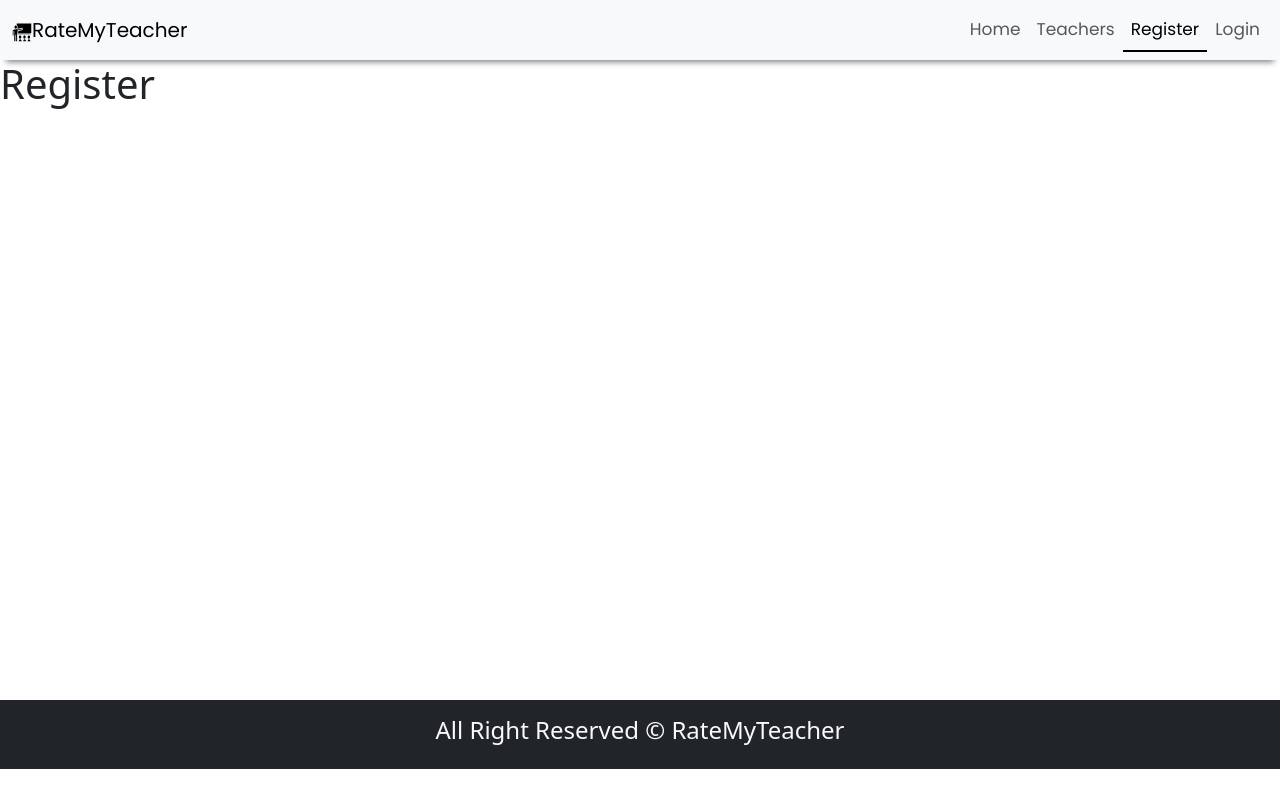
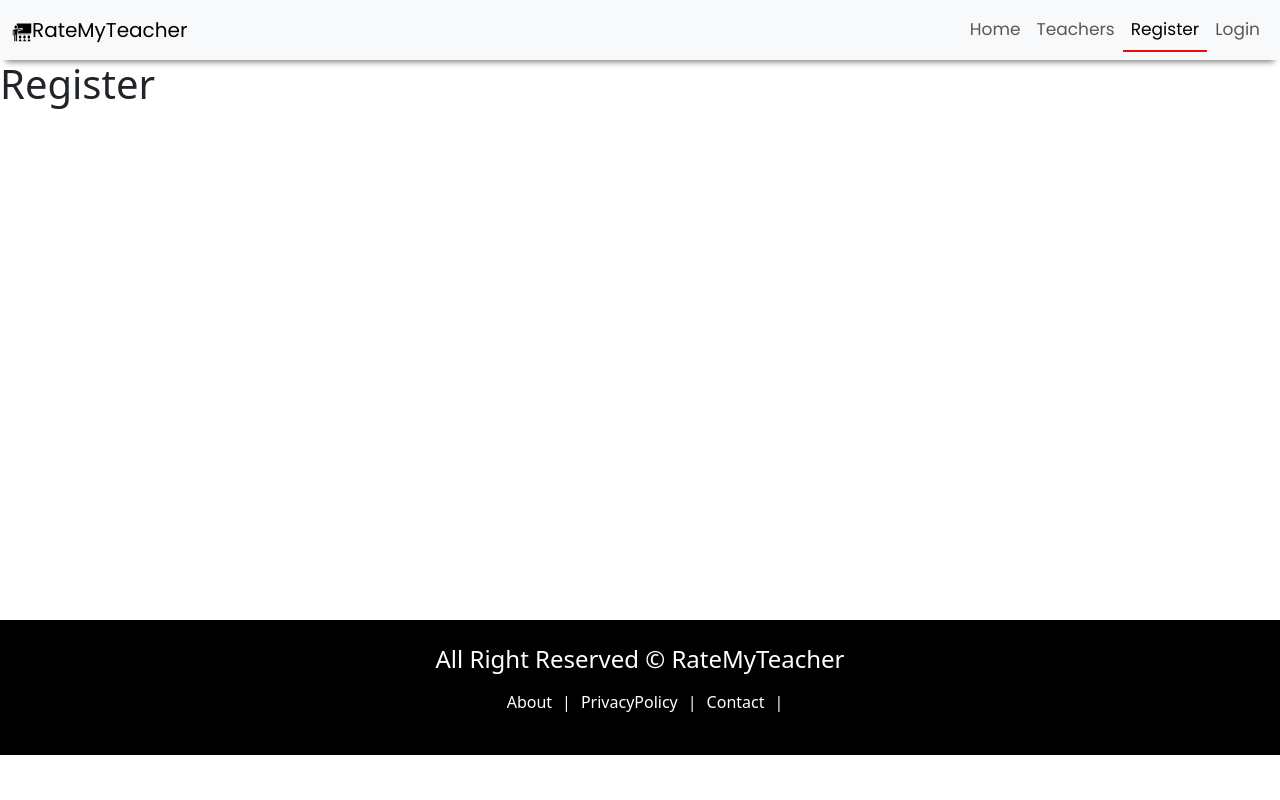
Before and after one commit to sheelaadhikari/RateMyTeacher, a React (Create React App) app in the folder client/: page /register in a window 1280 px wide. Built offline with nearby package versions, Linux system fonts and the light colour scheme.

Commit message:
added nav menu

```diff
--- a/client/src/components/Layout/Footer.js
+++ b/client/src/components/Layout/Footer.js
@@ -1,9 +1,19 @@
-import React from 'react'
+import React from 'react';
+import { Link } from 'react-router-dom';
+import About from './../../pages/About';
+import Teachers from './../../pages/Teachers';
 
 const Footer = () => {
     return (
-        <div className='bg-dark text-light p-3' >
+        <div className='footer' >
             <h4 className='text-center'> All Right Reserved &copy; RateMyTeacher</h4>
+            <p className="text-center mt-3" >
+                <Link to='/about'>About</Link>|
+                <Link to='/policy'>PrivacyPolicy</Link>|
+                <Link to='/contact'>Contact</Link>|
+
+            </p>
+
         </div>
     );
 };
--- a/client/src/components/Layout/Layout.jsx
+++ b/client/src/components/Layout/Layout.jsx
@@ -7,7 +7,7 @@ const Layout = ({ children }) => {
     <div>
 
       <Header />
-      <main style={{ minHeight: "80vh" }}>{children}</main>
+      <main style={{ minHeight: "70vh" }}>{children}</main>
 
       <Footer />
     </div>
--- a/client/src/index.css
+++ b/client/src/index.css
@@ -21,9 +21,12 @@ font-family: 'Poppins', sans-serif; */
 .nav-link {
   font-weight: 300px !important;
 }
+.nav-link:hover {
+  color: red;
+}
 
 .active {
-  border-bottom: 2px solid black;
+  border-bottom: 2px solid rgb(250, 5, 5);
 }
 
 .nav-brand {
@@ -32,3 +35,50 @@ font-family: 'Poppins', sans-serif; */
   font-weight: bolder;
   letter-spacing: 3px;
 }
+
+/* footer css */
+.footer {
+  color: white;
+  padding: 25px;
+  background-color: #000000;
+  /* fallback for old browser */
+  background-color: -webkit-linear-gradient(to right, #434343, #000000);
+  background: linear-gradient(to-right, #434343, #000000);
+}
+
+.footer a {
+  text-decoration: none;
+  color: white;
+  padding: 10px;
+}
+.footer a:hover {
+  color: #fac003;
+  border-bottom: 2px solid #fac003;
+}
+
+/* page not found css */
+/*  pnf container css */
+.pnf {
+  display: flex;
+  min-height: 65vh;
+  flex-direction: column;
+  align-items: center;
+  justify-content: center;
+}
+
+.pnf-title {
+  font-size: 100px;
+  font-weight: 700;
+}
+
+.pnf-heading {
+  font-weight: normal;
+}
+
+.pnf-btn {
+  color: black;
+  border: 1px solid black;
+  text-decoration: none;
+  padding: 10px;
+  margin-top: 10px;
+}
--- a/client/src/pages/Pagenotfound.js
+++ b/client/src/pages/Pagenotfound.js
@@ -1,10 +1,17 @@
 import React from 'react'
 import Layout from './../components/Layout/Layout';
+import { Link } from 'react-router-dom';
 
 const Pagenotfound = () => {
     return (
-        <Layout><h1>Pagenotfound</h1></Layout>
-    )
-}
+        <Layout>
+            <div className='pnf'>
+                <h1 className='pnf-title'>404</h1>
+                <h2 className='pnf-heading'>Oops! page not found</h2>
+                <Link t0='/' className='pnf-btn'>Go Back</Link>
+            </div>
+        </Layout>
+    );
+};
 
 export default Pagenotfound;
```
